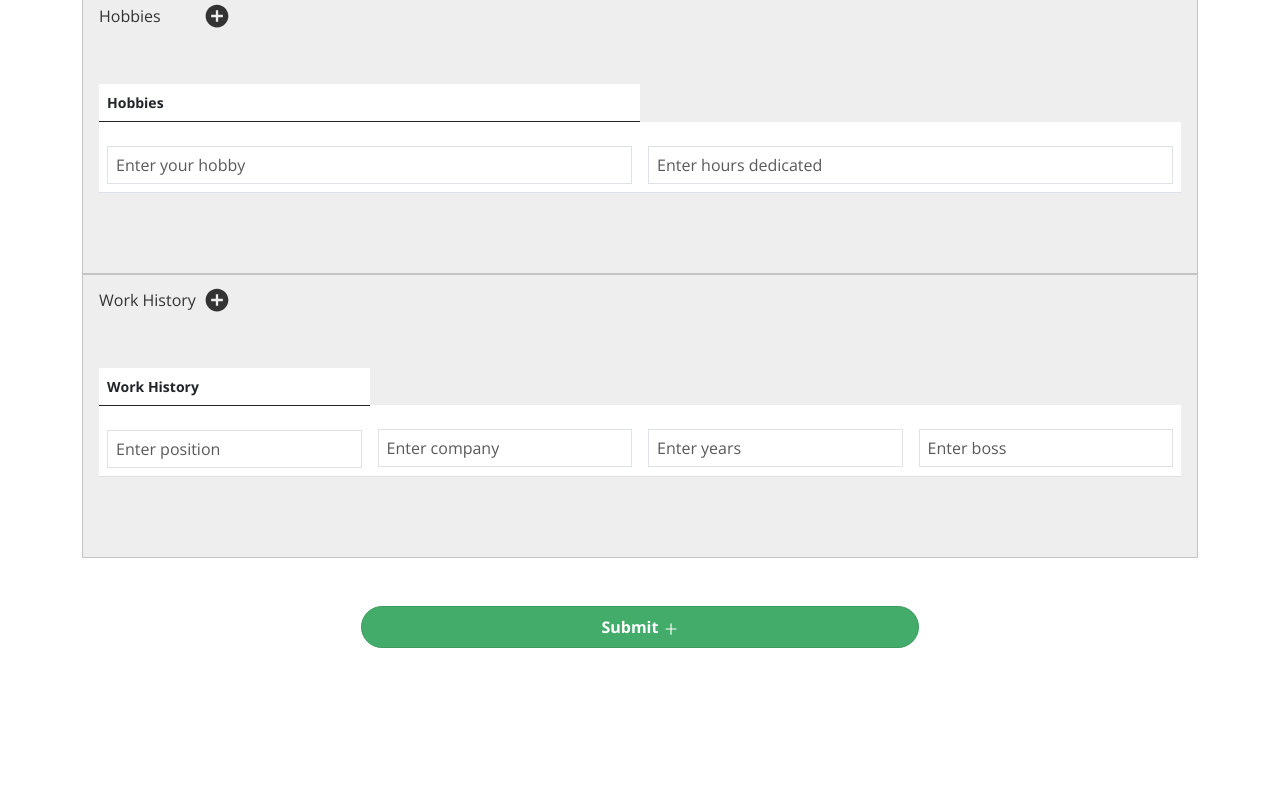
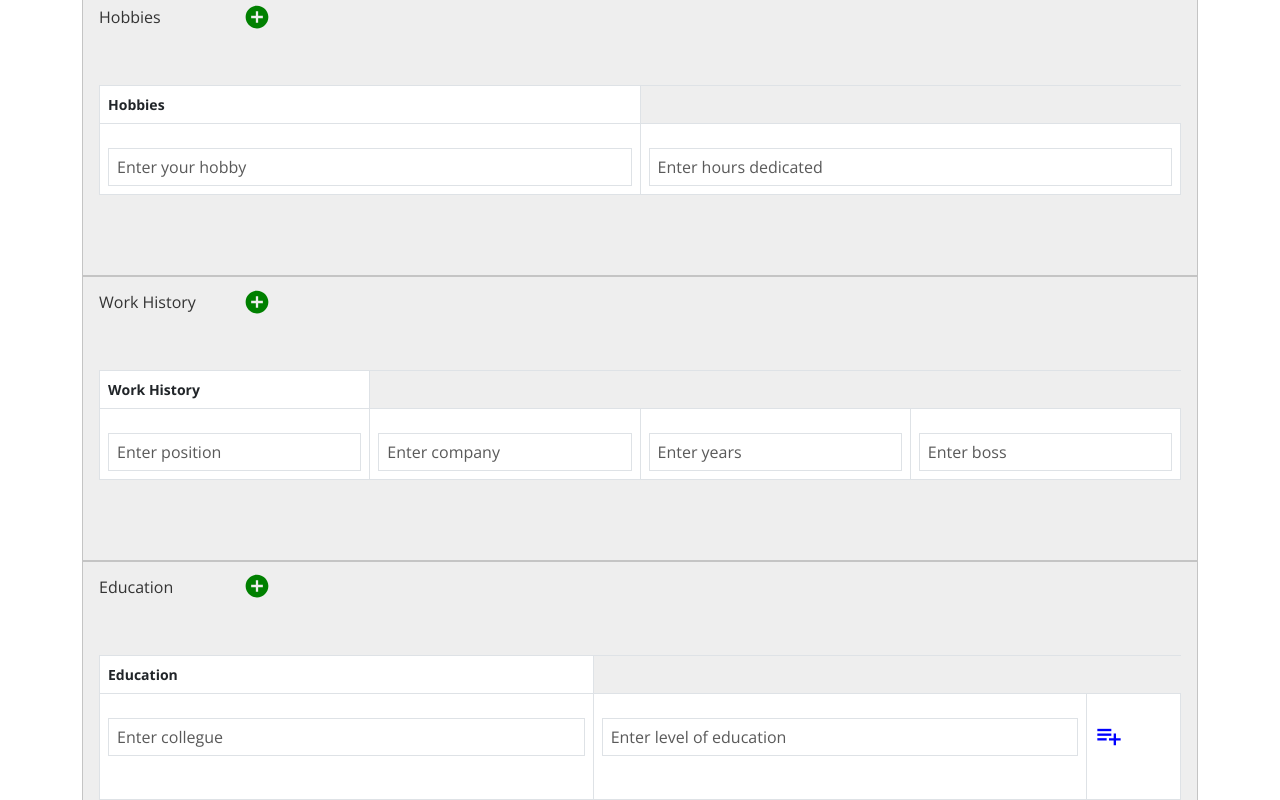
Before and after one commit to nestor29-developer/DynamicFormsTypescript, a React (Create React App) app in the folder my-app/: page / in a window 1280 px wide. Shown: the part 780-1580 px from the top of the page. Before the commit the page ends 1444 px from the top, so only its background shows below. Built offline with nearby package versions, Linux system fonts and the light colour scheme.

Commit message:
feat: got added nested group inside another nested group

```diff
--- a/my-app/src/components/elements/Table.tsx
+++ b/my-app/src/components/elements/Table.tsx
@@ -9,11 +9,13 @@ import {
 } from "react-icons/ai";
 import { render } from "@testing-library/react";
 import React from "react";
+import { CgPlayListAdd } from "react-icons/cg";
 
 export const Table: React.FC<Fields> = ({ uid, value, label, initvalues }) => {
   let obj: any = [];
   const [fields, setFields] = useState(value);
   const [activateColReal, setActivateColReal] = useState(false);
+  const [activateColRealNested, setActivateColRealNested] = useState(false);
   let lengtharr = 0;
   initvalues.forEach((e) => {
     if (e.uid === uid) {
@@ -26,6 +28,7 @@ export const Table: React.FC<Fields> = ({ uid, value, label, initvalues }) => {
 
   useEffect(() => {
     localStorage.removeItem(uid + "group");
+    localStorage.removeItem(uid + "childrengroup");
   }, []);
 
   const handleNewField = (e: any): any => {
@@ -34,6 +37,7 @@ export const Table: React.FC<Fields> = ({ uid, value, label, initvalues }) => {
     const initval: any = localStorage.getItem("init" + uid);
     const parseit = JSON.parse(initval);
     for (var i = 0; i < parseit.length; i++) {
+      if (parseit[i].data_type !== "group") {
         obj = {
           id: uuidv4(),
           uid: value[i].uid,
@@ -42,11 +46,80 @@ export const Table: React.FC<Fields> = ({ uid, value, label, initvalues }) => {
           field_value: "",
           type: value[i].type,
         };
+      } else {
+        let valuesnested: any = [];
+        parseit[i].value.forEach((e) => {
+          const objnested = {
+            id: uuidv4(),
+            uid: e.uid,
+            data_type: e.data_type,
+            field_placeholder: e.field_placeholder,
+            field_value: "",
+            type: e.type,
+          };
+          valuesnested.push(objnested);
+        });
+        obj = {
+          uid: value[i].uid,
+          data_type: value[i].data_type,
+          value: valuesnested,
+        };
+      }
       arr.push(obj);
     }
     setFields([...fields, ...arr]);
     setActivateColReal(true);
     updatedRows(uid);
+  };
+
+  const handleInputChange = (index: number, event: any) => {
+    const values: any = [...fields];
+    values[index]["field_value"] = event.target.value;
+    setFields(values);
+    updatedvalues(fields);
+    setActivateColReal(true);
+  };
+
+  const handleInputChangeNested = (index: number, event: any, position) => {
+    fields.filter((x) => x.data_type === "group")[position].value[index][
+      "field_value"
+    ] = event.target.value;
+    const name = fields.filter((x) => x.data_type === "group")[position].uid;
+    setFields([...fields]);
+    updatedvalues(fields, name + "children");
+    setActivateColRealNested(true);
+  };
+
+  const handleNewFieldNested = (e: any, uidchildren, position): any => {
+    e.preventDefault();
+    const getRow = getLastRow(uidchildren);
+
+    if (getRow) {
+      let arr: any = [];
+      const initval: any = localStorage.getItem("init" + uid);
+      let parseit = JSON.parse(initval);
+      parseit = parseit.filter((x) => x.data_type === "group")[0].value;
+      const val = fields.filter((x) => x.data_type === "group")[position].value; // value.filter((x) => x.data_type === "group")[position].value;
+
+      for (var i = 0; i < parseit.length; i++) {
+        obj = {
+          id: uuidv4(),
+          uid: val[i].uid,
+          data_type: val[i].data_type,
+          field_placeholder: val[i].field_placeholder,
+          field_value: "",
+          type: val[i].type,
+        };
+        arr.push(obj);
+      }
+      fields
+        .filter((x) => x.data_type === "group")
+        [position].value.push(...arr);
+      setFields([...fields]);
+    }
+    setFields([...fields]);
+    setActivateColRealNested(true);
+    updatedRowsNested(uidchildren);
   };
 
   const handleSortAsc = () => {
@@ -65,14 +138,6 @@ export const Table: React.FC<Fields> = ({ uid, value, label, initvalues }) => {
     });
     setFields([...sorted]);
     updatedvalues(fields);
-  };
-
-  const handleInputChange = (index: number, event: any) => {
-    const values: any = [...fields];
-    values[index]["field_value"] = event.target.value;
-    setFields(values);
-    updatedvalues(fields);
-    setActivateColReal(true);
   };
 
   const handleRemoveFields = (id, col?, position?) => {
@@ -94,11 +159,14 @@ export const Table: React.FC<Fields> = ({ uid, value, label, initvalues }) => {
     localStorage.setItem("count" + uid, newrow);
   };
 
-  function updatedvalues(val) {
+  function updatedvalues(val, name?) {
     const savedata = {
       value: val,
     };
-    localStorage.setItem(uid + "group", JSON.stringify(savedata));
+    localStorage.setItem(
+      name ? name + "group" : uid + "group",
+      JSON.stringify(savedata)
+    );
   }
 
   function updatedRows(val) {
@@ -113,11 +181,78 @@ export const Table: React.FC<Fields> = ({ uid, value, label, initvalues }) => {
     }
   }
 
+  function updatedRowsNested(val) {
+    const getStorage: any = localStorage.getItem("count" + val);
+    const existsStorage = JSON.parse(getStorage);
+    if (existsStorage) {
+      let lastRow = existsStorage;
+      lastRow++;
+      localStorage.setItem("count" + val, lastRow);
+    } else {
+      localStorage.setItem("count" + val, "1");
+    }
+  }
+
   function getLastRow(val) {
     const getStorage: any = localStorage.getItem("count" + val);
     let numberOfRow = JSON.parse(getStorage);
     return numberOfRow;
   }
+
+  function removeChildrenRows(nesteduid) {
+    for (let index = 0; index < 30; index++) {
+      localStorage.removeItem("count" + nesteduid + index);
+    }
+  }
+
+  const createNestedTable = (nesteduid, array, index) => {
+    let tableNested: any = [];
+    const initval: any = localStorage.getItem("init" + uid);
+    let parseit = JSON.parse(initval);
+    parseit = parseit.filter((x) => x.data_type === "group")[0].value;
+    const val = array.filter((x) => x.data_type === "group")[index].value;
+    if (parseit.length === val.length && !activateColRealNested) {
+      removeChildrenRows(nesteduid);
+    }
+
+    const getRow = getLastRow(nesteduid + index);
+    if (getRow) {
+      const row = getRow;
+      const col: any = val;
+
+      for (let i = 0; i < row; i++) {
+        let childrenNested: any = [];
+
+        for (let j = 0; j < parseit.length; j++) {
+          childrenNested.push(
+            <td key={j}>
+              <div className="form-group d-flex align-items-center">
+                <input
+                  name={col[j + i * parseit.length].uid}
+                  type={col[j + i * parseit.length].type}
+                  className="form-control"
+                  value={col[j + i * parseit.length].field_value}
+                  id="inputElement"
+                  placeholder={col[j + i * parseit.length].field_placeholder}
+                  onChange={(e) =>
+                    handleInputChangeNested(j + i * parseit.length, e, index)
+                  }
+                />
+              </div>
+            </td>
+          );
+        }
+
+        tableNested.push(
+          <tr key={i} className="table-light">
+            {childrenNested}
+          </tr>
+        );
+      }
+    }
+
+    return tableNested;
+  };
 
   const createBody = () => {
     const getDataStorage: any = localStorage.getItem("init" + uid);
@@ -126,13 +261,15 @@ export const Table: React.FC<Fields> = ({ uid, value, label, initvalues }) => {
     if (colStorage.length === colReal.length) {
       localStorage.removeItem("count" + uid);
     }
-    const col: any = activateColReal ? colReal : colStorage;
+    const col: any = activateColReal
+      ? colReal
+      : activateColRealNested
+      ? colReal
+      : colStorage;
     const rows = getLastRow(uid);
 
     const raw: any = rows ? rows : 1;
-
     let table: any = [];
-
     for (let i = 0; i < raw; i++) {
       let children: any = [];
 
@@ -140,6 +277,7 @@ export const Table: React.FC<Fields> = ({ uid, value, label, initvalues }) => {
         children.push(
           <td key={j}>
             <div className="form-group mt-3 d-flex align-items-center">
+              {col[j + i * colStorage.length].data_type !== "group" && (
                 <input
                   name={
                     colStorage.length === 1
@@ -170,7 +308,9 @@ export const Table: React.FC<Fields> = ({ uid, value, label, initvalues }) => {
                     )
                   }
                 />
+              )}
 
+              {col[j + i * colStorage.length].data_type !== "group" && (
                 <div>
                   {lengtharr > 1 && i > 0 && colStorage.length - j == 1 && (
                     <div
@@ -192,7 +332,9 @@ export const Table: React.FC<Fields> = ({ uid, value, label, initvalues }) => {
                     </div>
                   )}
                 </div>
+              )}
 
+              {col[j + i * colStorage.length].data_type !== "group" && (
                 <div>
                   {lengtharr === 1 && i > 0 && (
                     <div
@@ -208,6 +350,38 @@ export const Table: React.FC<Fields> = ({ uid, value, label, initvalues }) => {
                     </div>
                   )}
                 </div>
+              )}
+
+              {col[j + i * colStorage.length].data_type === "group" && (
+                <div className="col">
+                  <h3>
+                    <CgPlayListAdd
+                      style={{
+                        color: "blue",
+                        cursor: "pointer",
+                      }}
+                      onClick={(e) =>
+                        handleNewFieldNested(
+                          e,
+                          col[j + i * colStorage.length].uid + "children" + i,
+                          i
+                        )
+                      }
+                    />
+                  </h3>
+                  <div>
+                    <table className="table table-bordered mt-4">
+                      <tbody>
+                        {createNestedTable(
+                          col[j + i * colStorage.length].uid + "children",
+                          col,
+                          i
+                        )}
+                      </tbody>
+                    </table>
+                  </div>
+                </div>
+              )}
             </div>
           </td>
         );
@@ -224,9 +398,10 @@ export const Table: React.FC<Fields> = ({ uid, value, label, initvalues }) => {
         <h3>
           <IoMdAddCircle
             style={{
-              marginLeft: "104px",
+              marginLeft: "144px",
               marginTop: "-92.5px",
               cursor: "pointer",
+              color: "green",
             }}
             onClick={(e) => handleNewField(e)}
           />
@@ -262,7 +437,7 @@ export const Table: React.FC<Fields> = ({ uid, value, label, initvalues }) => {
         )}
       </div>
 
-      <table className="table">
+      <table className="table table-bordered">
         <thead>
           <tr>
             <th scope="col">{label}</th>
--- a/my-app/src/fields.json
+++ b/my-app/src/fields.json
@@ -201,6 +201,52 @@
             "type": "string"
           }
         ]
+      },
+
+      {
+        "uid": "studies",
+        "data_type": "group",
+        "label": "Education",
+        "value": [
+          {
+            "id": "1",
+            "uid": "collegue",
+            "data_type": "string",
+            "field_placeholder": "Enter collegue",
+            "field_value": "",
+            "type": "text"
+          },
+          {
+            "id": "2",
+            "uid": "level",
+            "data_type": "string",
+            "field_placeholder": "Enter level of education",
+            "field_value": "",
+            "type": "string"
+          },
+          {
+            "uid": "subjects",
+            "data_type": "group",
+            "value": [
+              {
+                "id": "1",
+                "uid": "subject",
+                "data_type": "string",
+                "field_placeholder": "Enter subject",
+                "field_value": "",
+                "type": "string"
+              },
+              {
+                "id": "2",
+                "uid": "year",
+                "data_type": "string",
+                "field_placeholder": "Enter year of finish",
+                "field_value": "",
+                "type": "number"
+              }
+            ]
+          }
+        ]
       }
     ]
   }
```
Also changed, not shown: my-app/src/ElementHome.tsx (+16 -3 lines). Lines whose indentation alone changed are shown as unchanged.
